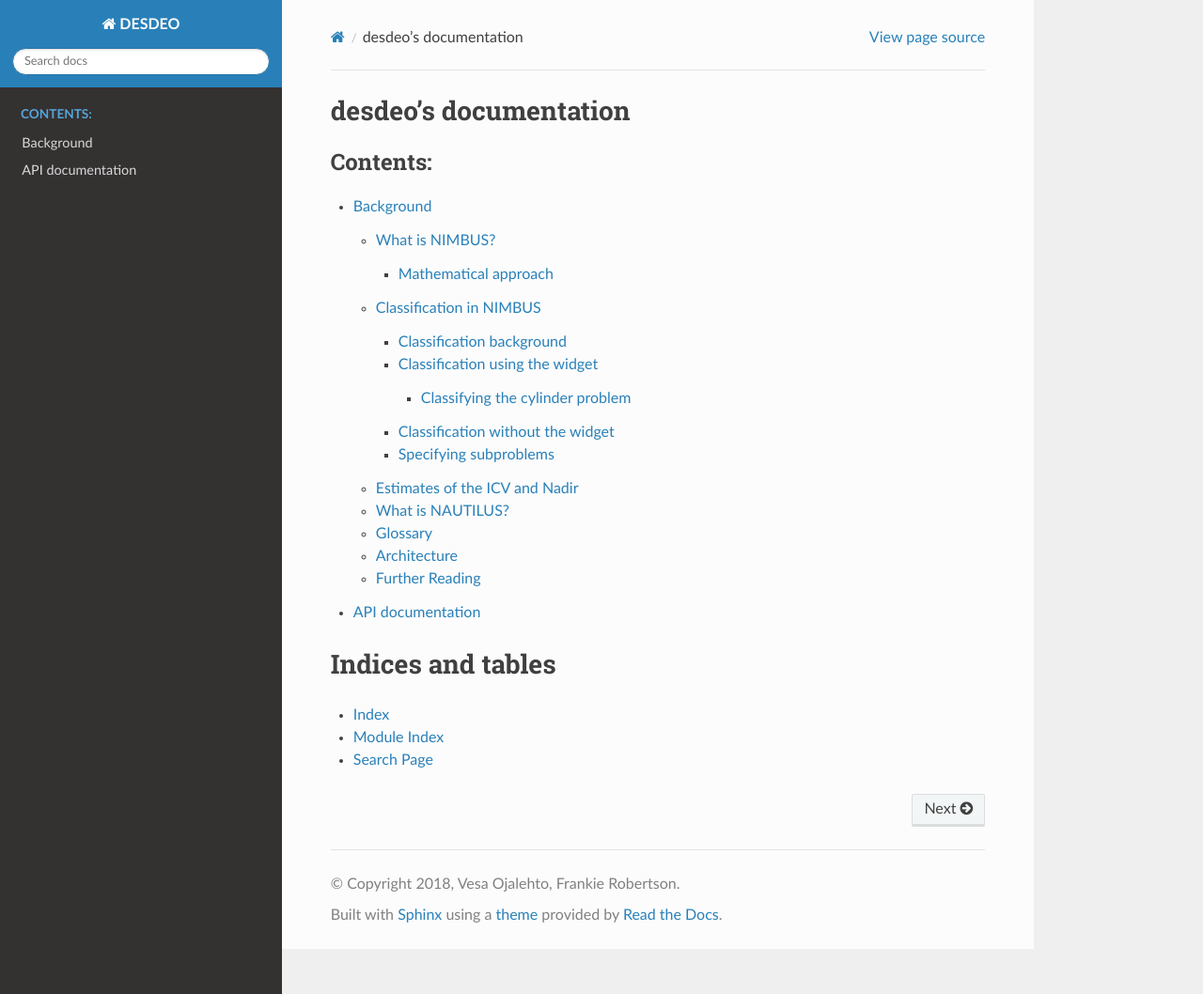
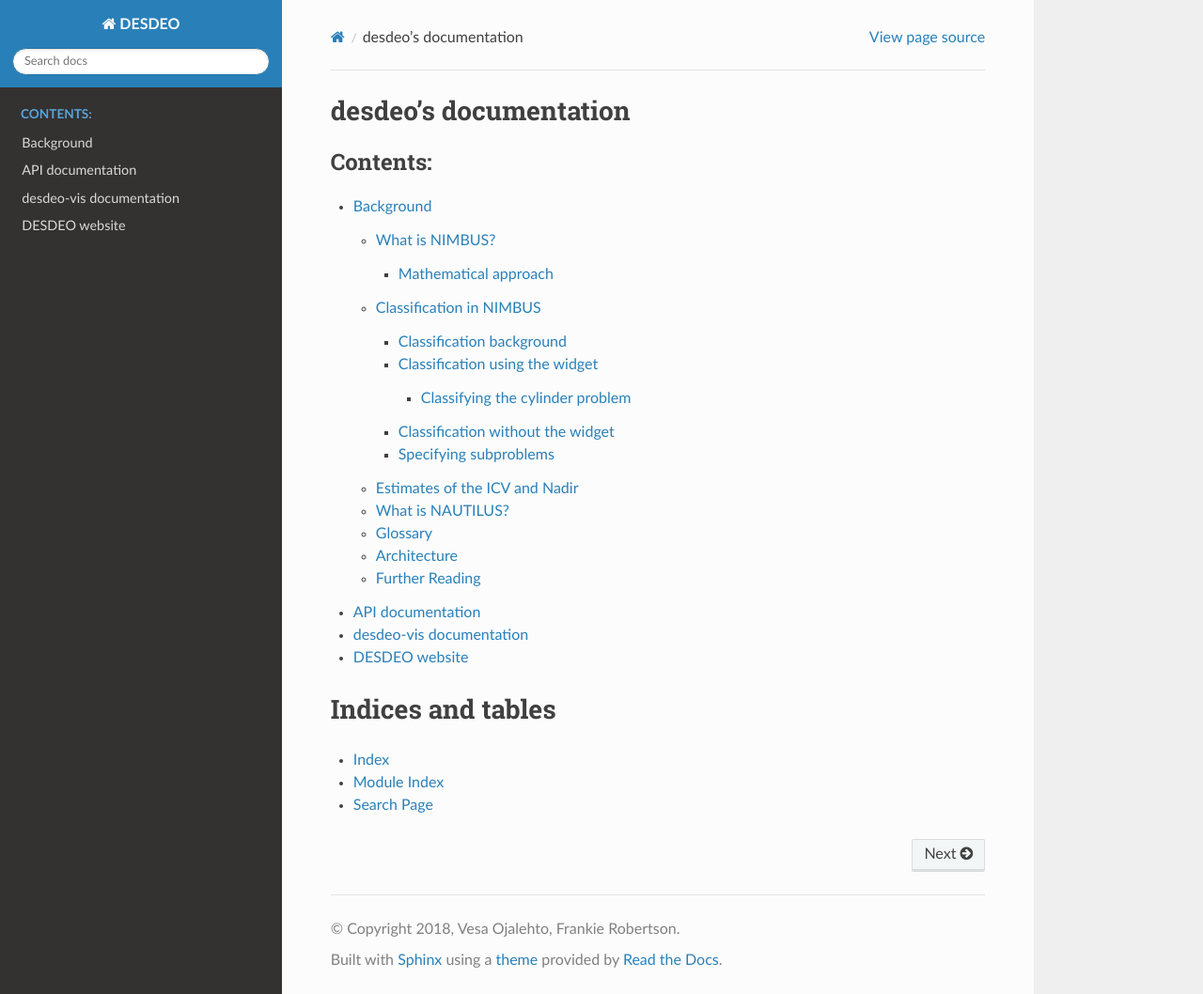
Before and after one commit to industrial-optimization-group/DESDEO, a Sphinx documentation site: the page built from docs/index.rst, in a window 1280 px wide and 1058 px high. Shown: the whole window at 94% size. Built offline with Sphinx 7.4.7 and the Read the Docs theme 2.0.0, drawn with Linux system fonts in a browser that asks for light colours.

Commit message:
Add links between documentation pages and main landing page

```diff
--- a/docs/index.rst
+++ b/docs/index.rst
@@ -8,6 +8,8 @@
    README <README>
    background/index
    api
+   desdeo-vis documentation <https://desdeo.readthedocs.io/projects/desdeo-vis/>
+   DESDEO website <https://desdeo.it.jyu.fi/>
 
 Indices and tables
 ==================
```
